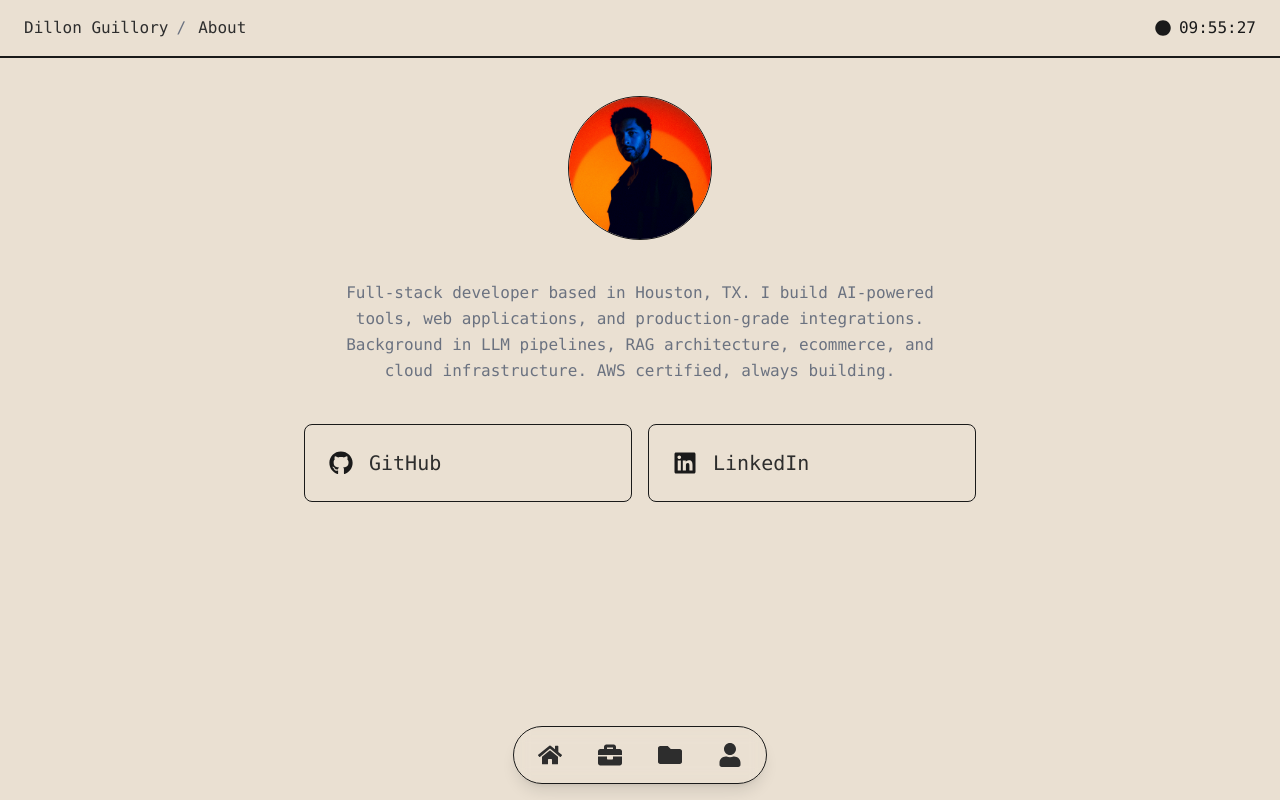
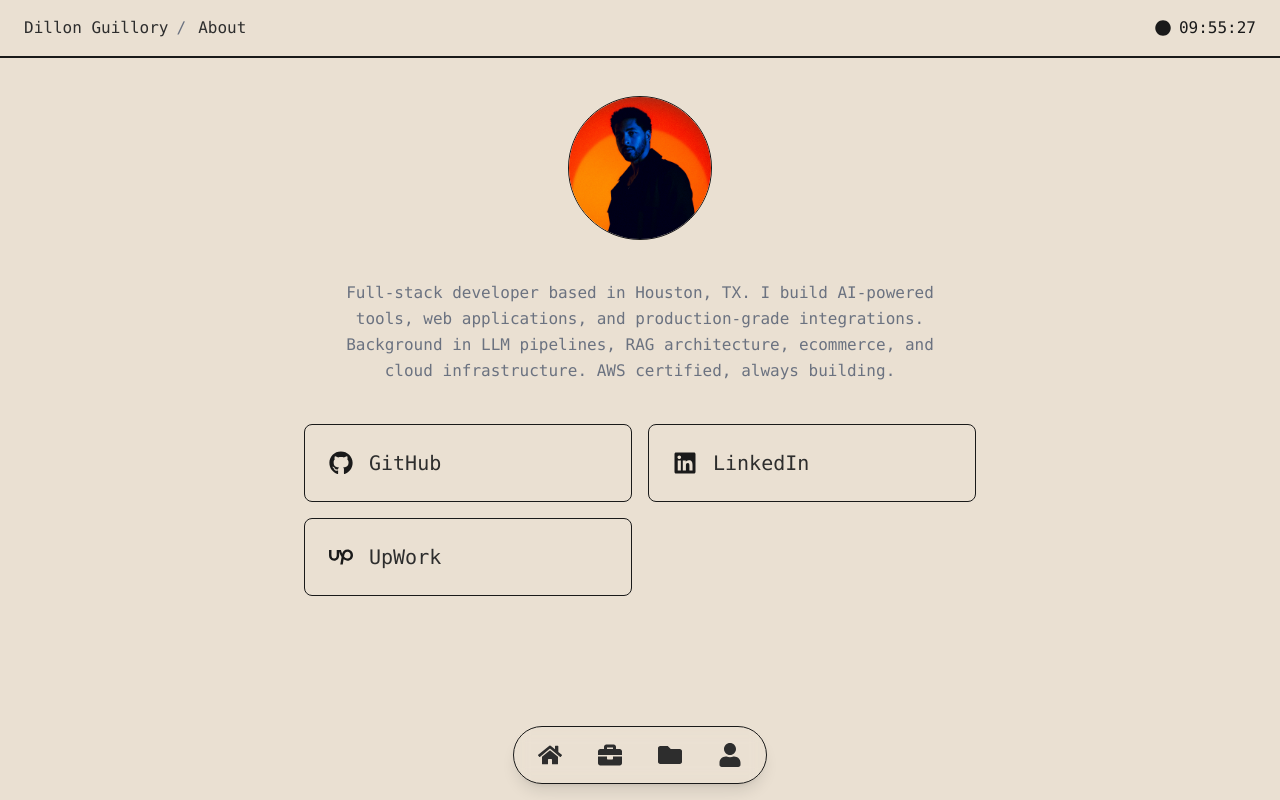
Before and after one commit to dillguill/dillguill.github.io, a Next.js app: page /about in a window 1280 px wide. Built offline with nearby package versions, Linux system fonts and the light colour scheme.

Commit message:
Added UpWork to About page

```diff
--- a/src/components/About.js
+++ b/src/components/About.js
@@ -2,6 +2,7 @@ import React from 'react';
 import Image from 'next/image';
 import { motion } from 'framer-motion';
 import { FaGithub, FaLinkedin } from 'react-icons/fa';
+import { FaUpwork } from 'react-icons/fa6';
 
 const socialLinks = [
   {
@@ -13,6 +14,11 @@ const socialLinks = [
     name: 'LinkedIn',
     icon: FaLinkedin,
     url: 'https://www.linkedin.com/in/dillon-guillory/',
+  },
+  {
+    name: 'UpWork',
+    icon: FaUpwork,
+    url: 'https://www.upwork.com/freelancers/~01f791efc5982a7e5d',
   },
 ];
 
```
